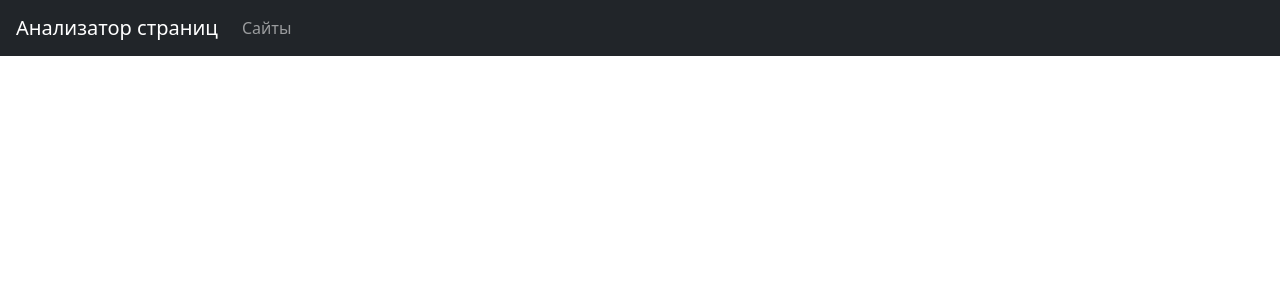
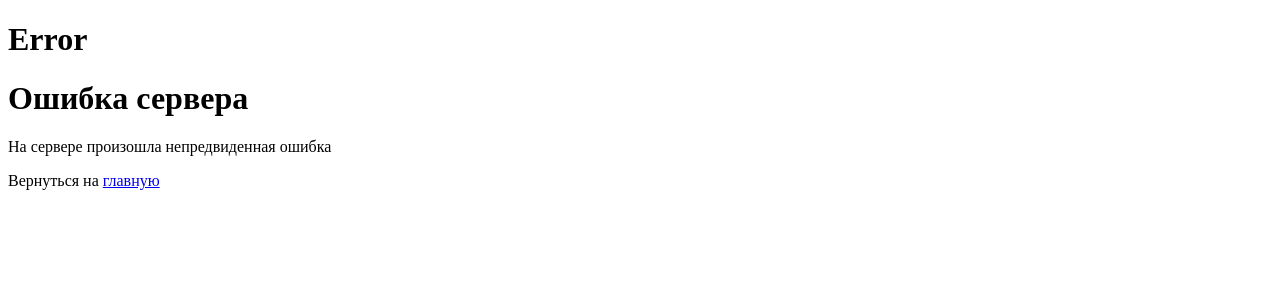
Before and after one commit to vikatresk/python-project-83, a Flask app: template page_analyzer/templates/errors/500.html in a window 1280 px wide. Shown: the top 300 px of the page. Run offline with Flask 3, Linux system fonts and the light colour scheme; the template is opened without the code that fills it, so the values that code supplies are empty.

Commit message:
errors update

```diff
--- /dev/null
+++ b/page_analyzer/templates/error.html
@@ -0,0 +1,13 @@
+<!DOCTYPE html>
+<html lang="en">
+<head>
+    <meta charset="UTF-8">
+    <meta name="viewport" content="width=device-width, initial-scale=1.0">
+    <title>Error</title>
+</head>
+<body>
+    <h1>Error</h1>
+    <p>{{ error_message }}</p>
+    {% block content %}{% endblock %}
+</body>
+</html>
--- a/page_analyzer/templates/errors/500.html
+++ b/page_analyzer/templates/errors/500.html
@@ -1,9 +1,10 @@
-{% extends 'base.html' %}
-
-{% block main %}
-
-<h1>Ошибка сервера</h1>
-<p>На сервере произошла непредвиденная ошибка</p>
-<p>Вернуться на <a href="{{ url_for('index') }}">главную</a></p>
-
+{% extends "error.html" %}
+{% block content %}
+  <main class="flex-grow-1">
+    <div class="container-lg mt-3">
+      <h1>Ошибка сервера</h1>
+      <p>На сервере произошла непредвиденная ошибка</p>
+      <p>Вернуться на <a href="{{ url_for('index') }}">главную</a></p>
+    </div>
+  </main>
 {% endblock %}
```
Also changed, not shown: page_analyzer/templates/errors/404.html (+8 -7 lines).
